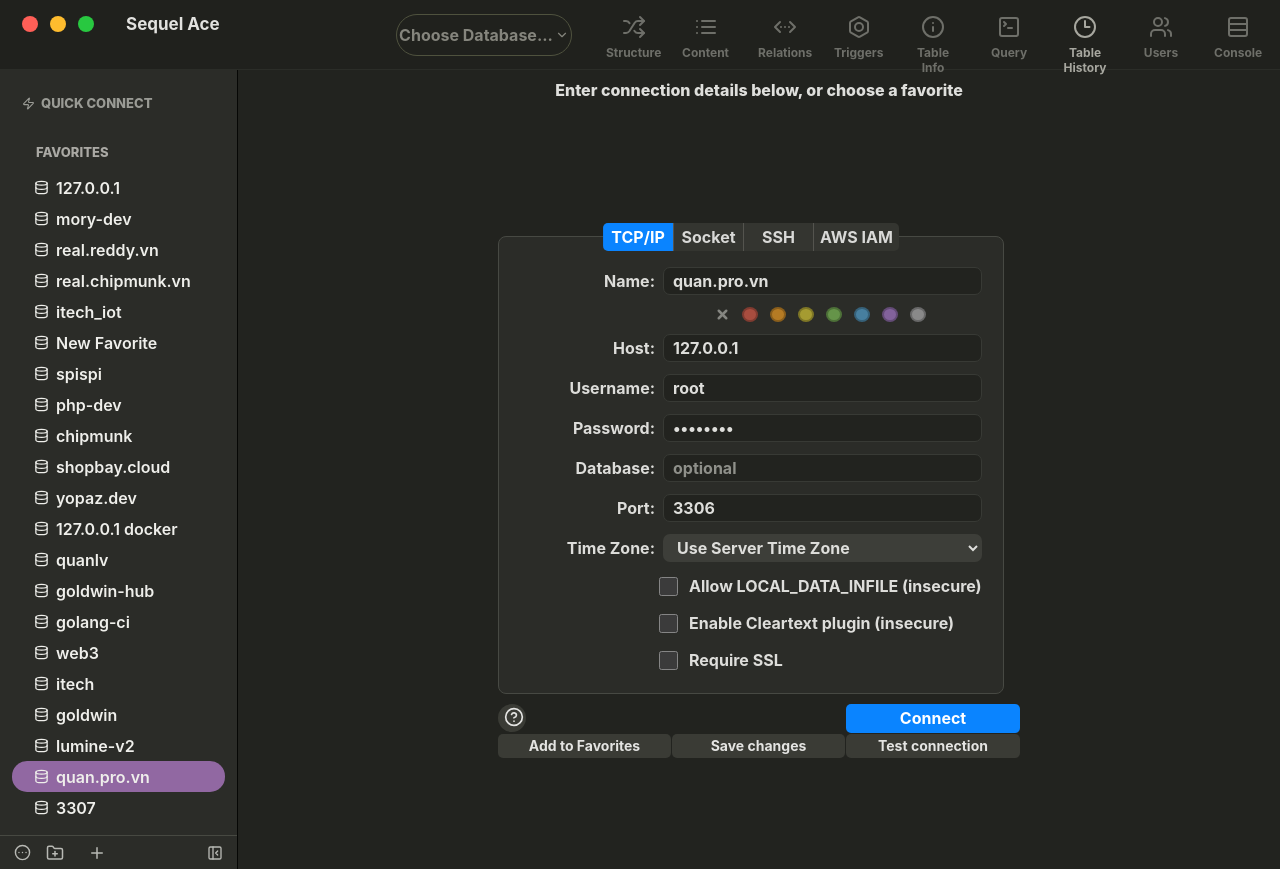
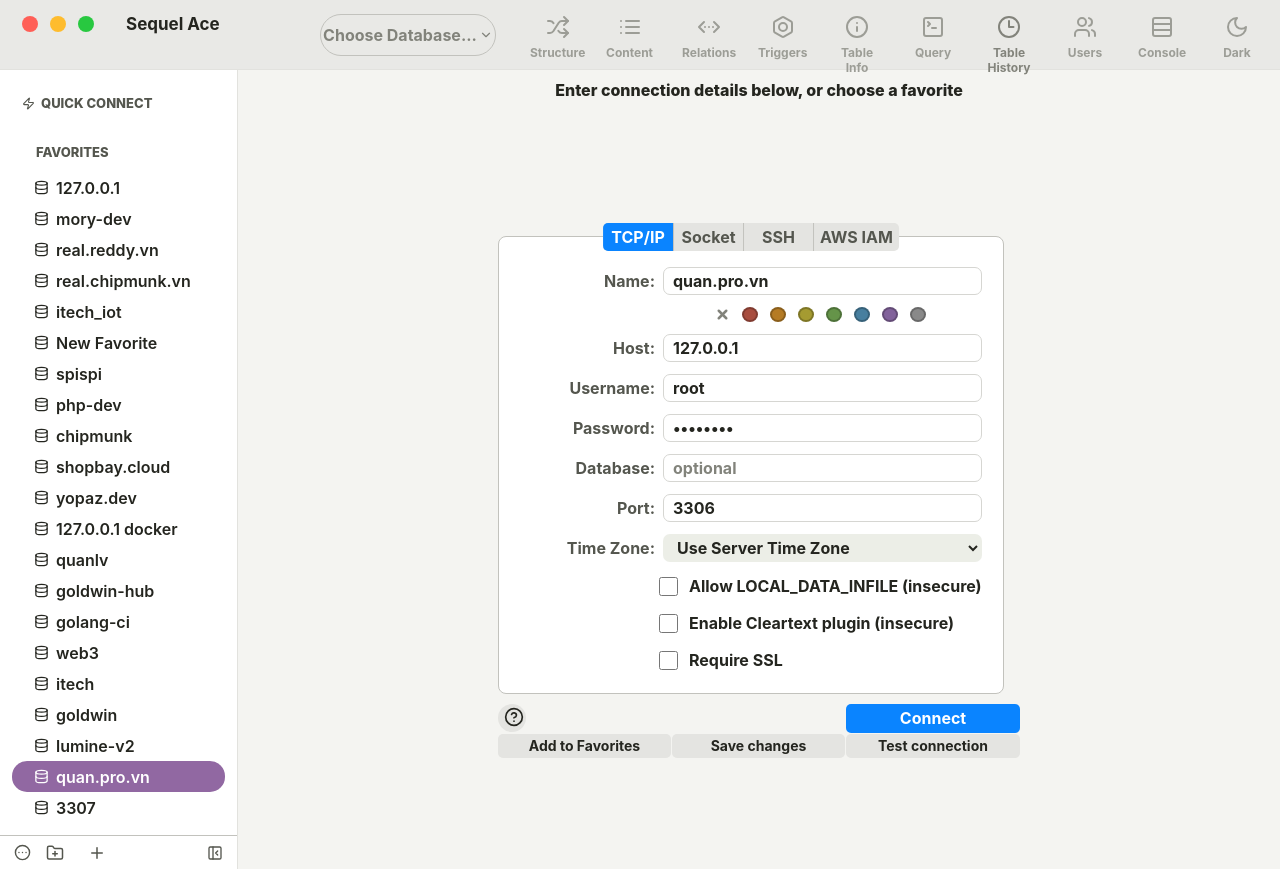
Before and after one commit to Yopaz-Co-Ltd/go-postgresql-sequel-ace, a Vue app in the folder frontend/: page / in a window 1280 px wide. Built offline with nearby package versions, Linux system fonts and the light colour scheme.

Commit message:
feat: toggle light mode

```diff
--- a/frontend/src/App.vue
+++ b/frontend/src/App.vue
@@ -4,29 +4,51 @@
       v-if="!sessionId"
       :busy="busy"
       :message="message"
+      :theme="theme"
       @test="handleTest"
       @connect="handleConnect"
+      @toggle-theme="toggleTheme"
     />
 
     <WorkspaceView
       v-else
       :session-id="sessionId"
       :connection-name="connectionName"
+      :theme="theme"
       @disconnect="handleDisconnect"
+      @toggle-theme="toggleTheme"
     />
   </main>
 </template>
 
 <script setup>
-import { ref } from 'vue'
+import { onMounted, ref } from 'vue'
 import ConnectionView from './components/ConnectionView.vue'
 import WorkspaceView from './components/WorkspaceView.vue'
 import { connect, testConnection } from './api'
+
+const THEME_STORAGE_KEY = 'sequel-ace-theme'
 
 const sessionId = ref('')
 const connectionName = ref('')
 const busy = ref(false)
 const message = ref('')
+const theme = ref('light')
+
+function applyTheme(value) {
+  theme.value = value
+  document.documentElement.dataset.theme = value
+  localStorage.setItem(THEME_STORAGE_KEY, value)
+}
+
+function toggleTheme() {
+  applyTheme(theme.value === 'dark' ? 'light' : 'dark')
+}
+
+onMounted(() => {
+  const stored = localStorage.getItem(THEME_STORAGE_KEY)
+  applyTheme(stored === 'dark' ? 'dark' : 'light')
+})
 
 async function handleTest(form) {
   busy.value = true
--- a/frontend/src/components/ConnectionView.vue
+++ b/frontend/src/components/ConnectionView.vue
@@ -12,6 +12,15 @@
         <button v-for="tool in tools" :key="tool.label" type="button" :class="{ active: tool.label === 'Table History' }">
           <component :is="tool.icon" :size="24" />
           <span>{{ tool.label }}</span>
+        </button>
+        <button
+          type="button"
+          class="theme-toggle"
+          :title="theme === 'dark' ? 'Switch to light mode' : 'Switch to dark mode'"
+          @click="$emit('toggle-theme')"
+        >
+          <component :is="theme === 'dark' ? Sun : Moon" :size="24" />
+          <span>{{ theme === 'dark' ? 'Light' : 'Dark' }}</span>
         </button>
       </nav>
     </header>
@@ -145,10 +154,12 @@
   FolderPlus,
   Info,
   List,
+  Moon,
   PanelLeftClose,
   Plus,
   Rows3,
   Shuffle,
+  Sun,
   TerminalSquare,
   Users,
   X,
@@ -158,9 +169,10 @@
 const props = defineProps({
   busy: Boolean,
   message: { type: String, default: '' },
+  theme: { type: String, default: 'light' },
 })
 
-const emit = defineEmits(['connect', 'test'])
+const emit = defineEmits(['connect', 'test', 'toggle-theme'])
 
 const storageKey = 'postgresql-client-favorites'
 
--- a/frontend/src/components/WorkspaceView.vue
+++ b/frontend/src/components/WorkspaceView.vue
@@ -14,6 +14,15 @@
         <button v-for="tool in tools" :key="tool.label" type="button" :class="{ active: tool.label === 'Content' }">
           <component :is="tool.icon" :size="24" />
           <span>{{ tool.label }}</span>
+        </button>
+        <button
+          type="button"
+          class="theme-toggle"
+          :title="theme === 'dark' ? 'Switch to light mode' : 'Switch to dark mode'"
+          @click="$emit('toggle-theme')"
+        >
+          <component :is="theme === 'dark' ? Sun : Moon" :size="24" />
+          <span>{{ theme === 'dark' ? 'Light' : 'Dark' }}</span>
         </button>
       </nav>
     </header>
@@ -136,12 +145,14 @@
   Info,
   List,
   Minus,
+  Moon,
   PanelLeftClose,
   Plus,
   RefreshCw,
   Rows3,
   Search,
   Shuffle,
+  Sun,
   TerminalSquare,
   Users,
   X,
@@ -151,9 +162,10 @@
 const props = defineProps({
   sessionId: { type: String, required: true },
   connectionName: { type: String, required: true },
+  theme: { type: String, default: 'light' },
 })
 
-defineEmits(['disconnect'])
+defineEmits(['disconnect', 'toggle-theme'])
 
 const schemas = ref([])
 const tables = ref([])
--- a/frontend/src/styles.css
+++ b/frontend/src/styles.css
@@ -1,8 +1,75 @@
 :root {
+  color-scheme: light;
+
+  --bg-app: #f4f4f1;
+  --bg-surface: #ffffff;
+  --bg-surface-alt: #ececea;
+  --bg-raised: #e4e4e1;
+  --bg-sunken: #e9e9e6;
+  --bg-input: #ffffff;
+  --bg-pill: #eceee7;
+  --bg-hover: #dcdcd9;
+
+  --border: #d6d6d2;
+  --border-strong: #c2c2bd;
+  --border-soft: #e2e2de;
+
+  --text-primary: #24251f;
+  --text-secondary: #54564e;
+  --text-tertiary: #82837b;
+  --text-muted: #9c9d96;
+  --text-on-accent: #ffffff;
+
+  --accent: #0a84ff;
+  --accent-strong: #1f6fcb;
+  --selected: #9168a2;
+
+  --row-odd: #ffffff;
+  --row-even: #f1f1ee;
+
+  --status-warning: #b8821e;
+  --gizmo-border: #8a87b4;
+  --gizmo-bg: #c6c3e8;
+  --gizmo-shadow: #7d79a7;
+
+  font-family: Inter, ui-sans-serif, system-ui, -apple-system, BlinkMacSystemFont, "Segoe UI", sans-serif;
+  background: var(--bg-app);
+  color: var(--text-primary);
+}
+
+:root[data-theme="dark"] {
   color-scheme: dark;
-  font-family: Inter, ui-sans-serif, system-ui, -apple-system, BlinkMacSystemFont, "Segoe UI", sans-serif;
-  background: #22231f;
-  color: #dededb;
+
+  --bg-app: #22231f;
+  --bg-surface: #2b2c28;
+  --bg-surface-alt: #292b26;
+  --bg-raised: #343530;
+  --bg-sunken: #20211d;
+  --bg-input: #22231f;
+  --bg-pill: #3d3e39;
+  --bg-hover: #2e302b;
+
+  --border: #383a35;
+  --border-strong: #474943;
+  --border-soft: #2c2f2a;
+
+  --text-primary: #dededb;
+  --text-secondary: #c6c7c2;
+  --text-tertiary: #8d8e88;
+  --text-muted: #6e6f69;
+  --text-on-accent: #ffffff;
+
+  --accent: #0a84ff;
+  --accent-strong: #1f6fcb;
+  --selected: #9168a2;
+
+  --row-odd: #20231e;
+  --row-even: #2d2f28;
+
+  --status-warning: #f1c35f;
+  --gizmo-border: #8a87b4;
+  --gizmo-bg: #c6c3e8;
+  --gizmo-shadow: #7d79a7;
 }
 
 * {
@@ -13,7 +80,7 @@
   margin: 0;
   min-width: 320px;
   min-height: 100vh;
-  background: #22231f;
+  background: var(--bg-app);
 }
 
 button,
@@ -25,8 +92,8 @@
 
 button {
   border: 0;
-  color: #e4e4e2;
-  background: #3d3e39;
+  color: var(--text-primary);
+  background: var(--bg-pill);
   cursor: pointer;
 }
 
@@ -45,7 +112,7 @@
   grid-template-rows: 70px minmax(0, 1fr);
   min-height: 100vh;
   overflow: hidden;
-  background: #22231f;
+  background: var(--bg-app);
 }
 
 .login-titlebar {
@@ -53,8 +120,8 @@
   display: grid;
   grid-template-columns: 104px 1fr auto auto;
   align-items: start;
-  border-bottom: 1px solid #2b2d28;
-  background: #20211d;
+  border-bottom: 1px solid var(--border-soft);
+  background: var(--bg-sunken);
   padding: 14px 14px 0 22px;
 }
 
@@ -71,7 +138,7 @@
 }
 
 .login-titlebar strong {
-  color: #e2e2df;
+  color: var(--text-primary);
   font-size: 17px;
   line-height: 20px;
 }
@@ -83,9 +150,9 @@
   align-items: center;
   justify-content: center;
   gap: 2px;
-  border: 1px solid #4f523e;
+  border: 1px solid var(--border-strong);
   border-radius: 22px;
-  color: #85857d;
+  color: var(--text-tertiary);
   font-weight: 700;
 }
 
@@ -102,13 +169,13 @@
   justify-items: center;
   gap: 6px;
   background: transparent;
-  color: #6e6f69;
+  color: var(--text-muted);
   font-size: 12px;
   font-weight: 700;
 }
 
 .login-tools button.active {
-  color: #a7a79f;
+  color: var(--text-tertiary);
 }
 
 .login-tools svg {
@@ -119,8 +186,8 @@
   display: grid;
   min-height: 0;
   grid-template-rows: auto auto minmax(0, 1fr) 34px;
-  border-right: 1px solid #060705;
-  background: #2b2c28;
+  border-right: 1px solid var(--border-soft);
+  background: var(--bg-surface);
   padding-top: 18px;
 }
 
@@ -130,7 +197,7 @@
   gap: 6px;
   height: 30px;
   padding: 0 22px;
-  color: #9a9b95;
+  color: var(--text-secondary);
   font-size: 13px;
   font-weight: 800;
 }
@@ -138,7 +205,7 @@
 .favorites-sidebar h2 {
   margin: 26px 0 12px;
   padding: 0 36px;
-  color: #aaa9a4;
+  color: var(--text-secondary);
   font-size: 13px;
   font-weight: 800;
 }
@@ -158,14 +225,15 @@
   border-radius: 15px;
   background: transparent;
   padding: 0 18px 0 22px;
-  color: #efefeb;
+  color: var(--text-primary);
   text-align: left;
   font-size: 16px;
   font-weight: 600;
 }
 
 .favorites-list button.selected {
-  background: #9168a2;
+  background: var(--selected);
+  color: var(--text-on-accent);
 }
 
 .favorites-list span {
@@ -178,7 +246,7 @@
   display: grid;
   grid-template-columns: 32px 42px 42px 1fr;
   align-items: center;
-  border-top: 1px solid #474942;
+  border-top: 1px solid var(--border-strong);
   padding: 0 8px;
 }
 
@@ -188,7 +256,7 @@
   height: 28px;
   place-items: center;
   background: transparent;
-  color: #b8b9b4;
+  color: var(--text-secondary);
 }
 
 .favorites-footer button:last-child {
@@ -206,7 +274,7 @@
 
 .connection-heading {
   margin: 0;
-  color: #dfdfdc;
+  color: var(--text-primary);
   text-align: center;
   font-size: 16px;
   font-weight: 800;
@@ -224,9 +292,9 @@
 .connection-panel {
   position: relative;
   width: 506px;
-  border: 1px solid #474943;
+  border: 1px solid var(--border-strong);
   border-radius: 8px;
-  background: #2b2c28;
+  background: var(--bg-surface);
   padding: 30px 50px 20px;
   box-shadow: none;
 }
@@ -239,16 +307,16 @@
   overflow: hidden;
   transform: translateX(-50%);
   border-radius: 5px;
-  background: #343530;
+  background: var(--bg-raised);
 }
 
 .tab {
   min-width: 70px;
   height: 28px;
-  border-left: 1px solid #555650;
+  border-left: 1px solid var(--border-strong);
   border-radius: 0;
   background: transparent;
-  color: #d9d9d7;
+  color: var(--text-secondary);
   font-size: 16px;
   font-weight: 700;
   white-space: nowrap;
@@ -260,8 +328,8 @@
 
 .tab.active,
 .primary {
-  background: #0a84ff;
-  color: #fff;
+  background: var(--accent);
+  color: var(--text-on-accent);
 }
 
 .connection-form {
@@ -278,7 +346,7 @@
 
 .connection-form label > span:first-child {
   justify-self: end;
-  color: #ddddda;
+  color: var(--text-secondary);
   font-size: 16px;
   font-weight: 700;
 }
@@ -287,23 +355,23 @@
 .connection-form select {
   width: 100%;
   height: 28px;
-  border: 1px solid #383a35;
+  border: 1px solid var(--border);
   border-radius: 7px;
   outline: 0;
-  background: #22231f;
-  color: #dededb;
+  background: var(--bg-input);
+  color: var(--text-primary);
   padding: 0 9px;
   font-size: 16px;
   font-weight: 700;
 }
 
 .connection-form input::placeholder {
-  color: #8f908a;
+  color: var(--text-tertiary);
 }
 
 .connection-form select {
   border-color: transparent;
-  background: #3d3e39;
+  background: var(--bg-pill);
 }
 
 .swatches {
@@ -321,12 +389,12 @@
 }
 
 .swatches button.selected {
-  outline: 2px solid #c7c7c3;
+  outline: 2px solid var(--border-strong);
   outline-offset: 2px;
 }
 
 .swatch-x {
-  color: #858681;
+  color: var(--text-tertiary);
   stroke-width: 4;
 }
 
@@ -339,7 +407,7 @@
 .check-row input {
   width: 19px;
   height: 19px;
-  accent-color: #0a84ff;
+  accent-color: var(--accent);
 }
 
 .connection-form .check-row span {
@@ -359,7 +427,7 @@
 .connection-actions button {
   height: 24px;
   border-radius: 5px;
-  background: #3a3b35;
+  background: var(--bg-raised);
   font-size: 14px;
   font-weight: 700;
 }
@@ -377,14 +445,14 @@
   width: 174px;
   height: 29px;
   justify-self: end;
-  background: #0a84ff;
+  background: var(--accent);
   font-size: 16px;
 }
 
 .status-line {
   min-height: 24px;
   margin: 0;
-  color: #f1c35f;
+  color: var(--status-warning);
   text-align: center;
   font-size: 13px;
 }
@@ -399,7 +467,7 @@
   grid-template-columns: 392px minmax(0, 1fr);
   grid-template-rows: 72px minmax(0, 1fr);
   overflow: hidden;
-  background: #20231e;
+  background: var(--bg-app);
 }
 
 .content-titlebar {
@@ -407,8 +475,8 @@
   display: grid;
   grid-template-columns: 104px minmax(320px, 1fr) 200px auto;
   align-items: start;
-  border-bottom: 1px solid #2c2f2a;
-  background: #20211d;
+  border-bottom: 1px solid var(--border-soft);
+  background: var(--bg-sunken);
   padding: 14px 16px 0 22px;
 }
 
@@ -429,7 +497,7 @@
 
 .content-titlebar strong {
   overflow: hidden;
-  color: #e7e7e4;
+  color: var(--text-primary);
   font-size: 19px;
   line-height: 22px;
   text-overflow: ellipsis;
@@ -439,11 +507,11 @@
 .content-db-select {
   width: 200px;
   height: 42px;
-  border: 1px solid #4f523e;
+  border: 1px solid var(--border-strong);
   border-radius: 22px;
   outline: 0;
-  background: #23251f;
-  color: #d7d7d3;
+  background: var(--bg-surface-alt);
+  color: var(--text-secondary);
   padding: 0 18px;
   font-size: 16px;
   font-weight: 700;
@@ -464,22 +532,22 @@
   gap: 5px;
   border-radius: 8px;
   background: transparent;
-  color: #777871;
+  color: var(--text-tertiary);
   font-size: 12px;
   font-weight: 700;
 }
 
 .content-tools button.active {
-  background: #2e302b;
-  color: #0a84ff;
+  background: var(--bg-hover);
+  color: var(--accent);
 }
 
 .content-sidebar {
   display: grid;
   min-height: 0;
   grid-template-rows: 42px minmax(0, 1fr) 268px 32px;
-  border-right: 2px solid #090a08;
-  background: #292b26;
+  border-right: 2px solid var(--border-soft);
+  background: var(--bg-surface-alt);
 }
 
 .sidebar-filter {
@@ -488,10 +556,10 @@
   gap: 6px;
   height: 32px;
   margin: 4px 5px 6px;
-  border: 1px solid #363832;
+  border: 1px solid var(--border);
   border-radius: 15px;
-  background: #22241f;
-  color: #8d8e88;
+  background: var(--bg-input);
+  color: var(--text-tertiary);
   padding: 0 9px;
 }
 
@@ -500,21 +568,21 @@
   border: 0;
   outline: 0;
   background: transparent;
-  color: #d8d8d5;
+  color: var(--text-secondary);
   font-size: 16px;
   font-weight: 600;
 }
 
 .sidebar-tables {
   overflow: auto;
-  border-bottom: 1px solid #181a16;
+  border-bottom: 1px solid var(--border-soft);
   padding: 13px 12px 12px;
 }
 
 .sidebar-tables h2,
 .table-information h2 {
   margin: 0 0 8px;
-  color: #a7a8a2;
+  color: var(--text-secondary);
   font-size: 13px;
   font-weight: 800;
 }
@@ -528,7 +596,7 @@
   gap: 2px;
   border-radius: 8px;
   background: transparent;
-  color: #efefeb;
+  color: var(--text-primary);
   padding: 0 10px;
   text-align: left;
   font-size: 16px;
@@ -536,7 +604,8 @@
 }
 
 .sidebar-tables button.selected {
-  background: #1f6fcb;
+  background: var(--accent-strong);
+  color: var(--text-on-accent);
 }
 
 .sidebar-tables span {
@@ -546,8 +615,8 @@
 }
 
 .table-information {
-  border-top: 1px solid #343731;
-  background: linear-gradient(145deg, #2b2c28, #2b2830);
+  border-top: 1px solid var(--border);
+  background: var(--bg-surface);
   padding: 26px 21px 16px;
 }
 
@@ -556,7 +625,7 @@
   align-items: center;
   gap: 5px;
   margin: 4px 0;
-  color: #dededa;
+  color: var(--text-primary);
   font-size: 16px;
   font-weight: 700;
 }
@@ -564,18 +633,18 @@
 .table-information p span {
   width: 17px;
   height: 17px;
-  border: 2px solid #8a87b4;
+  border: 2px solid var(--gizmo-border);
   border-radius: 3px;
-  background: #c6c3e8;
-  box-shadow: inset 0 0 0 4px #7d79a7;
+  background: var(--gizmo-bg);
+  box-shadow: inset 0 0 0 4px var(--gizmo-shadow);
 }
 
 .content-sidebar-footer,
 .content-statusbar {
   display: grid;
   align-items: center;
-  border-top: 1px solid #42443e;
-  background: #252721;
+  border-top: 1px solid var(--border-strong);
+  background: var(--bg-surface-alt);
 }
 
 .content-sidebar-footer {
@@ -592,7 +661,7 @@
   place-items: center;
   border-radius: 4px;
   background: transparent;
-  color: #c6c7c2;
+  color: var(--text-secondary);
 }
 
 .content-sidebar-footer button:last-child {
@@ -611,19 +680,19 @@
   grid-template-columns: 28px 150px 86px minmax(220px, 1fr) 38px 38px 132px;
   align-items: center;
   gap: 7px;
-  border-bottom: 1px solid #383a34;
-  background: #272923;
+  border-bottom: 1px solid var(--border);
+  background: var(--bg-surface-alt);
   padding: 4px 4px 4px 8px;
 }
 
 .content-filterbar select,
 .content-filterbar input:not([type="checkbox"]) {
   height: 26px;
-  border: 1px solid #363832;
+  border: 1px solid var(--border);
   border-radius: 6px;
   outline: 0;
-  background: #343631;
-  color: #dcdcd8;
+  background: var(--bg-raised);
+  color: var(--text-primary);
   padding: 0 10px;
   font-size: 13px;
   font-weight: 700;
@@ -632,29 +701,29 @@
 .content-filterbar .filter-check {
   width: 20px;
   height: 20px;
-  accent-color: #0a84ff;
+  accent-color: var(--accent);
 }
 
 .content-filterbar .filter-input {
-  background: #22241f;
+  background: var(--bg-input);
 }
 
 .content-filterbar button {
   height: 25px;
   border-radius: 5px;
-  background: #484a44;
+  background: var(--bg-raised);
   font-weight: 700;
 }
 
 .content-filterbar .apply-filter {
-  background: #0a84ff;
-  color: #fff;
+  background: var(--accent);
+  color: var(--text-on-accent);
 }
 
 .content-grid {
   min-width: 0;
   overflow: auto;
-  background: #20231e;
+  background: var(--bg-app);
 }
 
 .content-grid table {
@@ -668,8 +737,8 @@
 .content-grid td {
   max-width: 520px;
   height: 26px;
-  border-right: 1px solid #3c3f37;
-  border-bottom: 1px solid #2c2f28;
+  border-right: 1px solid var(--border);
+  border-bottom: 1px solid var(--border-soft);
   overflow: hidden;
   text-overflow: ellipsis;
   white-space: nowrap;
@@ -680,8 +749,8 @@
   position: sticky;
   top: 0;
   height: 31px;
-  background: #242720;
-  color: #f0f0ed;
+  background: var(--bg-surface-alt);
+  color: var(--text-primary);
   padding: 0 8px;
   font-weight: 800;
 }
@@ -691,23 +760,23 @@
 }
 
 .content-grid th small {
-  color: #8f918a;
+  color: var(--text-tertiary);
   font-size: 10px;
   font-weight: 800;
 }
 
 .content-grid td {
-  color: #e0e0dd;
+  color: var(--text-secondary);
   padding: 0 8px;
   font-weight: 600;
 }
 
 .content-grid tbody tr:nth-child(odd) {
-  background: #20231e;
+  background: var(--row-odd);
 }
 
 .content-grid tbody tr:nth-child(even) {
-  background: #2d2f28;
+  background: var(--row-even);
 }
 
 .empty-state {
@@ -716,13 +785,13 @@
   place-content: center;
   justify-items: center;
   gap: 10px;
-  color: #a8aaa3;
+  color: var(--text-tertiary);
 }
 
 .content-statusbar {
   grid-template-columns: minmax(0, 1fr) auto minmax(0, 1fr);
   padding: 0 9px;
-  color: #d6d6d2;
+  color: var(--text-secondary);
   font-size: 13px;
 }
 
@@ -739,10 +808,10 @@
   height: 27px;
   align-items: center;
   gap: 6px;
-  border: 1px solid #3f423a;
+  border: 1px solid var(--border);
   border-radius: 14px;
-  background: #292b26;
-  color: #8e8f89;
+  background: var(--bg-surface-alt);
+  color: var(--text-tertiary);
   padding: 0 10px;
 }
 
@@ -751,7 +820,7 @@
   border: 0;
   outline: 0;
   background: transparent;
-  color: #dfdfdc;
+  color: var(--text-primary);
 }
 
 .content-statusbar strong {
@@ -829,7 +898,7 @@
 
   .content-sidebar {
     border-right: 0;
-    border-bottom: 1px solid #363832;
+    border-bottom: 1px solid var(--border);
   }
 
   .content-filterbar {
```
Also changed, not shown: 1 other file (tests, documents, lock files or other folders).
